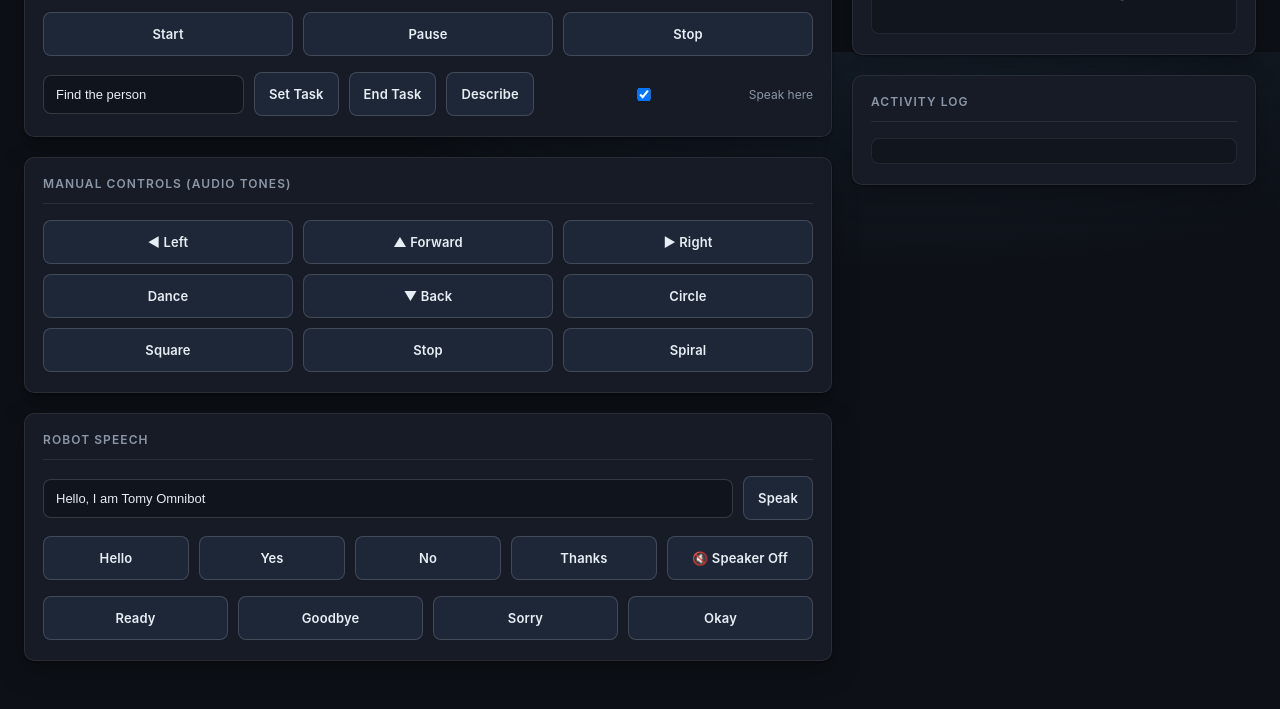
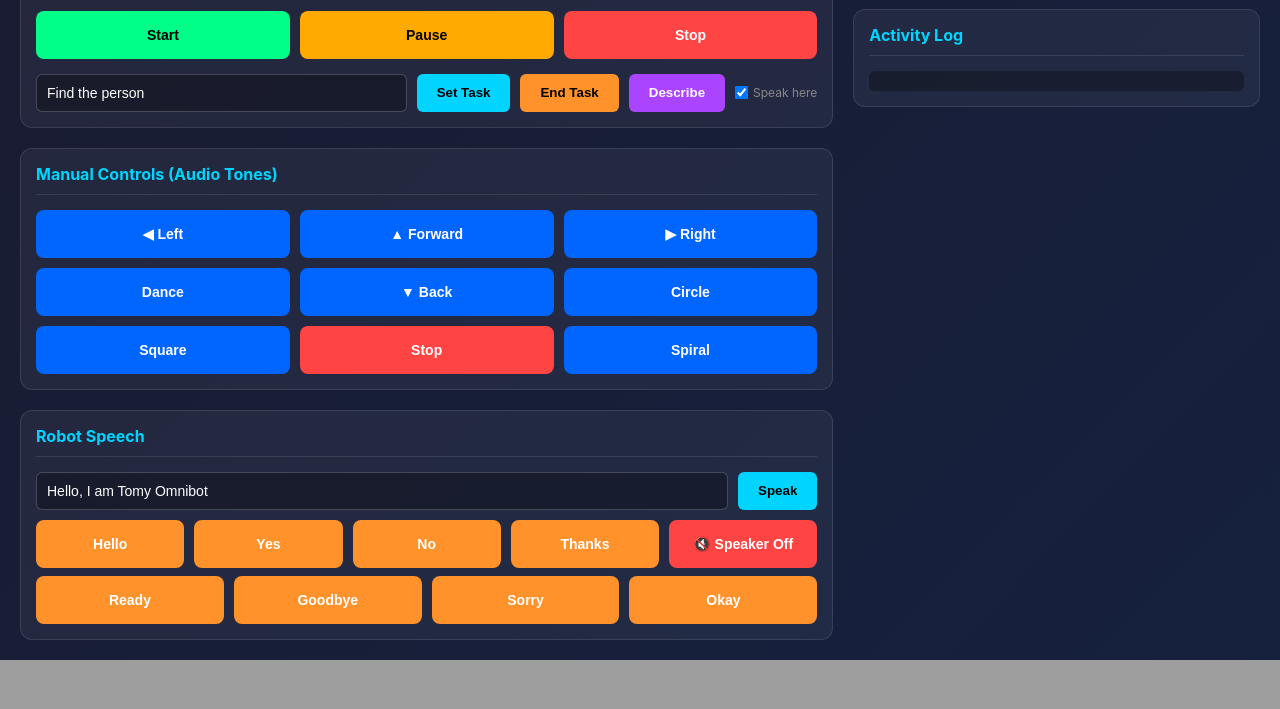
Before and after one commit to MarioCruz/omnibotAi, a Flask app: page / in a window 1280 px wide. Shown: the part 748-1457 px from the top of the page. After the commit the page ends 1408 px from the top, so only its background shows below. Run offline with Flask 3, Linux system fonts and the light colour scheme; data that the repository does not hold is empty; some libraries are stand-ins or nearby versions.

Commit message:
Revert "Restyle main dashboard: refined dark theme (cohesive slate palette, single sky accent, semantic-only colors); replace ad-hoc inline button colors with a class system"
This reverts commit 724bbe49d31c9e115ff41ed1a030381846ae2bb0.

```diff
--- a/static/dashboard.css
+++ b/static/dashboard.css
@@ -1,259 +1,196 @@
-/* OmniAI control dashboard — refined dark theme.
-   Palette is driven by the tokens below: one accent (sky), neutral slate
-   surfaces, and desaturated semantic colors reserved for start/stop/pause and
-   destructive actions. Movement + speech buttons share a single neutral style
-   so color only ever signals meaning. */
-:root {
-    --bg: #0d1117;
-    --panel: #161b26;
-    --panel-2: #1b2230;
-    --surface: #1e2738;
-    --border: rgba(255, 255, 255, 0.08);
-    --border-strong: rgba(255, 255, 255, 0.16);
-    --text: #e6edf3;
-    --muted: #8b97a7;
-    --faint: #5b6675;
-    --accent: #38bdf8;
-    --accent-hi: #5cc9fb;
-    --accent-ink: #04222e;
-    --success: #3fb950;
-    --success-ink: #57d96a;
-    --warning: #d6a334;
-    --warning-ink: #e3b552;
-    --danger: #f0564a;
-    --danger-ink: #ff7b70;
-    --radius: 10px;
-    --shadow: 0 1px 2px rgba(0, 0, 0, 0.4), 0 10px 28px rgba(0, 0, 0, 0.28);
+        body {
+            font-family: -apple-system, BlinkMacSystemFont, 'Segoe UI', Roboto, monospace;
+            background: linear-gradient(135deg, #1a1a2e 0%, #16213e 100%);
+            color: #eee;
+            min-height: 100vh;
+            padding: 20px;
         }
-
-body {
-    font-family: -apple-system, BlinkMacSystemFont, 'Segoe UI', Roboto, Helvetica, Arial, sans-serif;
-    background:
-        radial-gradient(1100px 520px at 72% -12%, #18222f 0%, rgba(24, 34, 47, 0) 60%),
-        var(--bg);
-    background-attachment: fixed;
-    color: var(--text);
-    min-height: 100vh;
-    padding: 28px 24px 48px;
-    -webkit-font-smoothing: antialiased;
+        .header {
+            text-align: center;
+            margin-bottom: 20px;
         }
-
-/* Header */
-.header { text-align: center; margin-bottom: 28px; }
         .header h1 {
-    font-size: 22px;
-    font-weight: 650;
-    letter-spacing: 0.01em;
-    color: var(--text);
-}
-.header h1::before {
-    content: "";
-    display: inline-block;
-    width: 9px; height: 9px;
-    margin-right: 9px;
-    border-radius: 50%;
-    background: var(--accent);
-    box-shadow: 0 0 10px var(--accent);
-    vertical-align: middle;
+            color: #00d4ff;
+            font-size: 28px;
+            margin-bottom: 5px;
         }
         .header .status {
-    margin-top: 7px;
-    font-size: 11px;
-    letter-spacing: 0.1em;
-    text-transform: uppercase;
-    color: var(--muted);
+            font-size: 14px;
+            color: #888;
         }
-.header .status.running { color: var(--success-ink); }
-.header .status.stopped { color: var(--danger-ink); }
+        .header .status.running { color: #00ff88; }
+        .header .status.stopped { color: #ff4444; }
 
-/* Layout */
         .container {
             display: grid;
             grid-template-columns: 2fr 1fr;
             gap: 20px;
-    max-width: 1320px;
+            max-width: 1400px;
             margin: 0 auto;
         }
-.left-col, .right-col { display: flex; flex-direction: column; gap: 20px; }
 
-/* Panels */
         .panel {
-    background: var(--panel);
-    border: 1px solid var(--border);
-    border-radius: var(--radius);
-    padding: 18px 18px 20px;
-    box-shadow: var(--shadow);
-}
-.panel h2 {
-    font-size: 12px;
-    font-weight: 600;
-    letter-spacing: 0.09em;
-    text-transform: uppercase;
-    color: var(--muted);
-    margin-bottom: 16px;
-    padding-bottom: 12px;
-    border-bottom: 1px solid var(--border);
+            background: rgba(255,255,255,0.05);
+            border-radius: 12px;
+            padding: 15px;
+            border: 1px solid rgba(255,255,255,0.1);
         }
 
-/* Camera stream */
+        .panel h2 {
+            color: #00d4ff;
+            font-size: 16px;
+            margin-bottom: 15px;
+            padding-bottom: 10px;
+            border-bottom: 1px solid rgba(255,255,255,0.1);
+        }
+
         .stream-container {
             background: #000;
             border-radius: 8px;
             overflow: hidden;
-    border: 1px solid var(--border);
         }
-.stream-container img { width: 100%; height: auto; display: block; }
+        .stream-container img {
+            width: 100%;
+            height: auto;
+            display: block;
+        }
 
-/* Button system */
         .controls {
             display: grid;
             grid-template-columns: repeat(3, 1fr);
             gap: 10px;
-    margin-top: 16px;
+            margin-top: 15px;
         }
-.controls.cols-4 { grid-template-columns: repeat(4, 1fr); }
-.controls.cols-5 { grid-template-columns: repeat(5, 1fr); }
+        .controls button {
+            padding: 12px;
+            min-height: 48px;              /* touch target: Apple HIG minimum 44pt */
+            border: none;
+            border-radius: 8px;
+            font-size: 14px;
+            font-weight: 600;
+            transition: all 0.2s;
+            /* cursor + touch defaults come from omni.css */
+        }
+        .controls button:hover { transform: scale(1.02); }
+        .controls button:active { transform: scale(0.97); opacity: 0.85; }
+        .btn-start { background: #00ff88; color: #000; }
+        .btn-stop { background: #ff4444; color: #fff; }
+        .btn-pause { background: #ffaa00; color: #000; }
+        .btn-cmd { background: #0066ff; color: #fff; }
 
-.controls button,
-.task-input button {
-    padding: 11px 14px;
-    min-height: 44px;              /* touch target: Apple HIG minimum 44pt */
-    border: 1px solid var(--border-strong);
-    border-radius: 8px;
-    font-family: inherit;
-    font-size: 13px;
-    font-weight: 600;
-    letter-spacing: 0.01em;
-    background: var(--surface);
-    color: var(--text);
-    transition: background .15s ease, border-color .15s ease, color .15s ease, transform .07s ease;
-}
-.controls button:hover,
-.task-input button:hover { background: var(--panel-2); border-color: var(--accent); }
-.controls button:active,
-.task-input button:active { transform: translateY(1px); }
-button:focus-visible { outline: 2px solid var(--accent); outline-offset: 2px; }
-
-/* Variants — color only signals meaning */
-.btn-primary { background: var(--accent); border-color: var(--accent); color: var(--accent-ink); }
-.btn-primary:hover { background: var(--accent-hi); border-color: var(--accent-hi); color: var(--accent-ink); }
-
-.btn-start { background: rgba(63, 185, 80, 0.14); border-color: rgba(63, 185, 80, 0.5); color: var(--success-ink); }
-.btn-start:hover { background: rgba(63, 185, 80, 0.24); border-color: var(--success); }
-
-.btn-pause { background: rgba(214, 163, 52, 0.14); border-color: rgba(214, 163, 52, 0.5); color: var(--warning-ink); }
-.btn-pause:hover { background: rgba(214, 163, 52, 0.24); border-color: var(--warning); }
-
-.btn-stop,
-.btn-danger { background: rgba(240, 86, 74, 0.14); border-color: rgba(240, 86, 74, 0.5); color: var(--danger-ink); }
-.btn-stop:hover,
-.btn-danger:hover { background: rgba(240, 86, 74, 0.24); border-color: var(--danger); }
-
-/* .btn-cmd and .btn-secondary intentionally use the neutral base style. */
-
-/* Task / speech input rows */
         .task-input {
             display: flex;
             gap: 10px;
-    margin-top: 16px;
-    flex-wrap: wrap;
-    align-items: center;
+            margin-top: 15px;
         }
         .task-input input {
             flex: 1;
-    min-width: 200px;
-    padding: 11px 12px;
-    border: 1px solid var(--border-strong);
-    border-radius: 8px;
-    background: rgba(0, 0, 0, 0.25);
-    color: var(--text);
+            padding: 10px;
+            border: 1px solid rgba(255,255,255,0.2);
+            border-radius: 6px;
+            background: rgba(0,0,0,0.3);
+            color: #fff;
+            font-size: 14px;
+        }
+        .task-input button {
+            padding: 10px 20px;
+            background: #00d4ff;
+            color: #000;
+            border: none;
+            border-radius: 6px;
+            cursor: pointer;
+            font-weight: 600;
+        }
+
+        .detections {
+            max-height: 200px;
+            overflow-y: auto;
+        }
+        .detection-item {
+            display: flex;
+            justify-content: space-between;
+            padding: 8px 12px;
+            background: rgba(0,255,136,0.1);
+            border-radius: 6px;
+            margin-bottom: 8px;
+            border-left: 3px solid #00ff88;
+        }
+        .detection-item .label { font-weight: 600; }
+        .detection-item .confidence { color: #00ff88; }
+
+        .commands {
+            max-height: 200px;
+            overflow-y: auto;
+        }
+        .command-item {
+            padding: 8px 12px;
+            background: rgba(0,102,255,0.1);
+            border-radius: 6px;
+            margin-bottom: 8px;
+            font-family: monospace;
             font-size: 13px;
+            border-left: 3px solid #0066ff;
         }
-.task-input input::placeholder { color: var(--faint); }
-.task-input input:focus { outline: none; border-color: var(--accent); }
-.task-input button { white-space: nowrap; }
-.task-input label { color: var(--muted) !important; }
 
-/* Stats */
-.stats { display: grid; grid-template-columns: repeat(2, 1fr); gap: 10px; }
+        .stats {
+            display: grid;
+            grid-template-columns: repeat(2, 1fr);
+            gap: 10px;
+        }
         .stat-item {
-    background: var(--panel-2);
-    border: 1px solid var(--border);
-    padding: 14px 10px;
+            background: rgba(0,0,0,0.2);
+            padding: 12px;
             border-radius: 8px;
             text-align: center;
         }
         .stat-item .value {
-    font-size: 22px;
+            font-size: 24px;
             font-weight: 700;
-    color: var(--text);
-    font-variant-numeric: tabular-nums;
+            color: #00d4ff;
         }
         .stat-item .label {
-    font-size: 11px;
-    letter-spacing: 0.06em;
-    text-transform: uppercase;
-    color: var(--muted);
-    margin-top: 6px;
+            font-size: 12px;
+            color: #888;
+            margin-top: 5px;
         }
 
-/* Logs (activity + detection history share .log) */
         .log {
-    max-height: 200px;
+            max-height: 150px;
             overflow-y: auto;
-    font-family: ui-monospace, SFMono-Regular, Menlo, Consolas, monospace;
+            font-family: monospace;
             font-size: 12px;
-    background: rgba(0, 0, 0, 0.22);
-    border: 1px solid var(--border);
-    padding: 12px;
-    border-radius: 8px;
-}
-.log-entry { margin-bottom: 5px; color: var(--muted); }
-.log-entry.info { color: var(--accent); }
-.log-entry.success { color: var(--success-ink); }
-.log-entry.error { color: var(--danger-ink); }
-
-/* Detection items (when rendered as cards) */
-.detection-item {
-    display: flex;
-    justify-content: space-between;
-    padding: 8px 12px;
-    margin-bottom: 8px;
-    background: rgba(56, 189, 248, 0.08);
-    border-left: 3px solid var(--accent);
+            background: rgba(0,0,0,0.3);
+            padding: 10px;
             border-radius: 6px;
         }
-.detection-item .label { font-weight: 600; }
-.detection-item .confidence { color: var(--accent); }
+        .log-entry { margin-bottom: 5px; color: #888; }
+        .log-entry.info { color: #00d4ff; }
+        .log-entry.success { color: #00ff88; }
+        .log-entry.error { color: #ff4444; }
 
-/* Navigation log */
         .nav-log {
             max-height: 300px;
             overflow-y: auto;
-    font-family: ui-monospace, SFMono-Regular, Menlo, Consolas, monospace;
+            font-family: monospace;
             font-size: 12px;
-    background: rgba(0, 0, 0, 0.22);
-    border: 1px solid var(--border);
-    padding: 12px;
-    border-radius: 8px;
         }
         .nav-entry {
             padding: 6px 10px;
             margin-bottom: 4px;
             border-radius: 4px;
-    background: rgba(255, 255, 255, 0.03);
+            background: rgba(0,0,0,0.3);
             display: flex;
             gap: 10px;
             align-items: center;
         }
-.nav-entry .nav-time { color: var(--faint); font-size: 11px; min-width: 64px; }
-.nav-entry .nav-target { color: var(--accent); font-weight: 600; min-width: 76px; }
+        .nav-entry .nav-time { color: #666; font-size: 11px; min-width: 70px; }
+        .nav-entry .nav-target { color: #00d4ff; font-weight: 600; min-width: 80px; }
         .nav-entry .nav-action { font-weight: 700; padding: 2px 8px; border-radius: 4px; font-size: 11px; }
-.nav-action.forward { background: rgba(63, 185, 80, 0.2); color: var(--success-ink); }
-.nav-action.left,
-.nav-action.right { background: rgba(214, 163, 52, 0.2); color: var(--warning-ink); }
-.nav-action.stop { background: rgba(240, 86, 74, 0.2); color: var(--danger-ink); }
-.nav-entry .nav-reason { color: var(--muted); font-size: 11px; }
+        .nav-action.forward { background: #00ff88; color: #000; }
+        .nav-action.left { background: #ff922b; color: #000; }
+        .nav-action.right { background: #ff922b; color: #000; }
+        .nav-action.stop { background: #ff4444; color: #fff; }
+        .nav-entry .nav-reason { color: #aaa; font-size: 11px; }
 
         @media (max-width: 900px) {
             .container { grid-template-columns: 1fr; }
--- a/templates/dashboard.html
+++ b/templates/dashboard.html
@@ -28,16 +28,16 @@
                 </div>
                 <div class="task-input">
                     <input type="text" id="taskInput" placeholder="Enter task (e.g., Find the person)" value="Find the person">
-                    <button class="btn-primary" onclick="setTask()">Set Task</button>
-                    <button class="btn-secondary" onclick="endTask()">End Task</button>
-                    <button class="btn-secondary" onclick="describeScene()">Describe</button>
-                    <label style="display:flex; align-items:center; gap:5px; font-size:12px; cursor:pointer;">
+                    <button onclick="setTask()">Set Task</button>
+                    <button onclick="endTask()" style="background:#ff922b;">End Task</button>
+                    <button onclick="describeScene()" style="background:#aa44ff; color:#fff;">Describe</button>
+                    <label style="display:flex; align-items:center; gap:5px; font-size:12px; color:#888; cursor:pointer;">
                         <input type="checkbox" id="speakLocal" checked> Speak here
                     </label>
                 </div>
             </div>
 
-            <div class="panel">
+            <div class="panel" style="margin-top: 20px;">
                 <h2>Manual Controls (Audio Tones)</h2>
                 <div class="controls">
                     <button class="btn-cmd" onclick="sendCommand('left')">&#9664; Left</button>
@@ -47,29 +47,29 @@
                     <button class="btn-cmd" onclick="sendCommand('backward')">&#9660; Back</button>
                     <button class="btn-cmd" onclick="sendCommand('circle')">Circle</button>
                     <button class="btn-cmd" onclick="sendCommand('square')">Square</button>
-                    <button class="btn-cmd btn-danger" onclick="sendCommand('stop')">Stop</button>
+                    <button class="btn-cmd" onclick="sendCommand('stop')" style="background:#ff4444;">Stop</button>
                     <button class="btn-cmd" onclick="sendCommand('spiral')">Spiral</button>
                 </div>
             </div>
 
-            <div class="panel">
+            <div class="panel" style="margin-top: 20px;">
                 <h2>Robot Speech</h2>
                 <div class="task-input">
                     <input type="text" id="speechInput" placeholder="Type message for robot to speak..." value="Hello, I am Tomy Omnibot">
-                    <button class="btn-primary" onclick="speakText()">Speak</button>
+                    <button onclick="speakText()">Speak</button>
                 </div>
-                <div class="controls cols-5">
-                    <button class="btn-cmd" onclick="playPhrase('hello')">Hello</button>
-                    <button class="btn-cmd" onclick="playPhrase('yes')">Yes</button>
-                    <button class="btn-cmd" onclick="playPhrase('no')">No</button>
-                    <button class="btn-cmd" onclick="playPhrase('thanks')">Thanks</button>
-                    <button class="btn-cmd btn-danger" onclick="sendCommand('speaker_off')">🔇 Speaker Off</button>
+                <div class="controls" style="grid-template-columns: repeat(5, 1fr); margin-top: 10px;">
+                    <button class="btn-cmd" style="background:#ff922b;" onclick="playPhrase('hello')">Hello</button>
+                    <button class="btn-cmd" style="background:#ff922b;" onclick="playPhrase('yes')">Yes</button>
+                    <button class="btn-cmd" style="background:#ff922b;" onclick="playPhrase('no')">No</button>
+                    <button class="btn-cmd" style="background:#ff922b;" onclick="playPhrase('thanks')">Thanks</button>
+                    <button class="btn-cmd" style="background:#ff4444;" onclick="sendCommand('speaker_off')">🔇 Speaker Off</button>
                 </div>
-                <div class="controls cols-4">
-                    <button class="btn-cmd" onclick="playPhrase('ready')">Ready</button>
-                    <button class="btn-cmd" onclick="playPhrase('goodbye')">Goodbye</button>
-                    <button class="btn-cmd" onclick="playPhrase('sorry')">Sorry</button>
-                    <button class="btn-cmd" onclick="playPhrase('okay')">Okay</button>
+                <div class="controls" style="grid-template-columns: repeat(4, 1fr); margin-top: 8px;">
+                    <button class="btn-cmd" style="background:#ff922b;" onclick="playPhrase('ready')">Ready</button>
+                    <button class="btn-cmd" style="background:#ff922b;" onclick="playPhrase('goodbye')">Goodbye</button>
+                    <button class="btn-cmd" style="background:#ff922b;" onclick="playPhrase('sorry')">Sorry</button>
+                    <button class="btn-cmd" style="background:#ff922b;" onclick="playPhrase('okay')">Okay</button>
                 </div>
             </div>
         </div>
@@ -101,21 +101,21 @@
                 </div>
             </div>
 
-            <div class="panel">
+            <div class="panel" style="margin-top: 20px;">
                 <h2>Detection History</h2>
                 <div class="log" id="detectionsList" style="max-height: 200px; overflow-y: auto;">
                     <div style="color: #666; text-align: center; padding: 20px;">No detections yet</div>
                 </div>
             </div>
 
-            <div class="panel">
+            <div class="panel" style="margin-top: 20px;">
                 <h2>Navigation Log</h2>
                 <div class="nav-log" id="navLog">
                     <div style="color: #666; text-align: center; padding: 20px;">Set a task to start navigation</div>
                 </div>
             </div>
 
-            <div class="panel">
+            <div class="panel" style="margin-top: 20px;">
                 <h2>Activity Log</h2>
                 <div class="log" id="activityLog"></div>
             </div>
```
Lines whose indentation alone changed are shown as unchanged.
